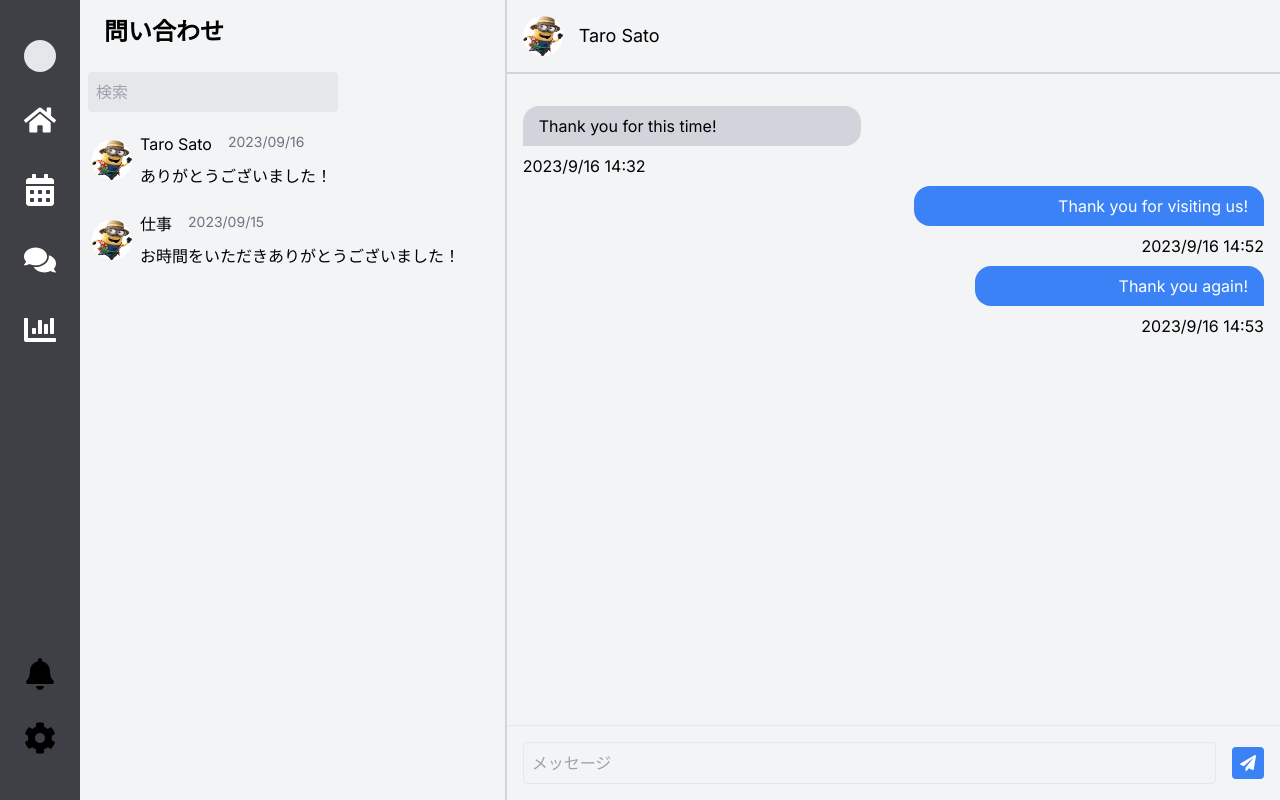
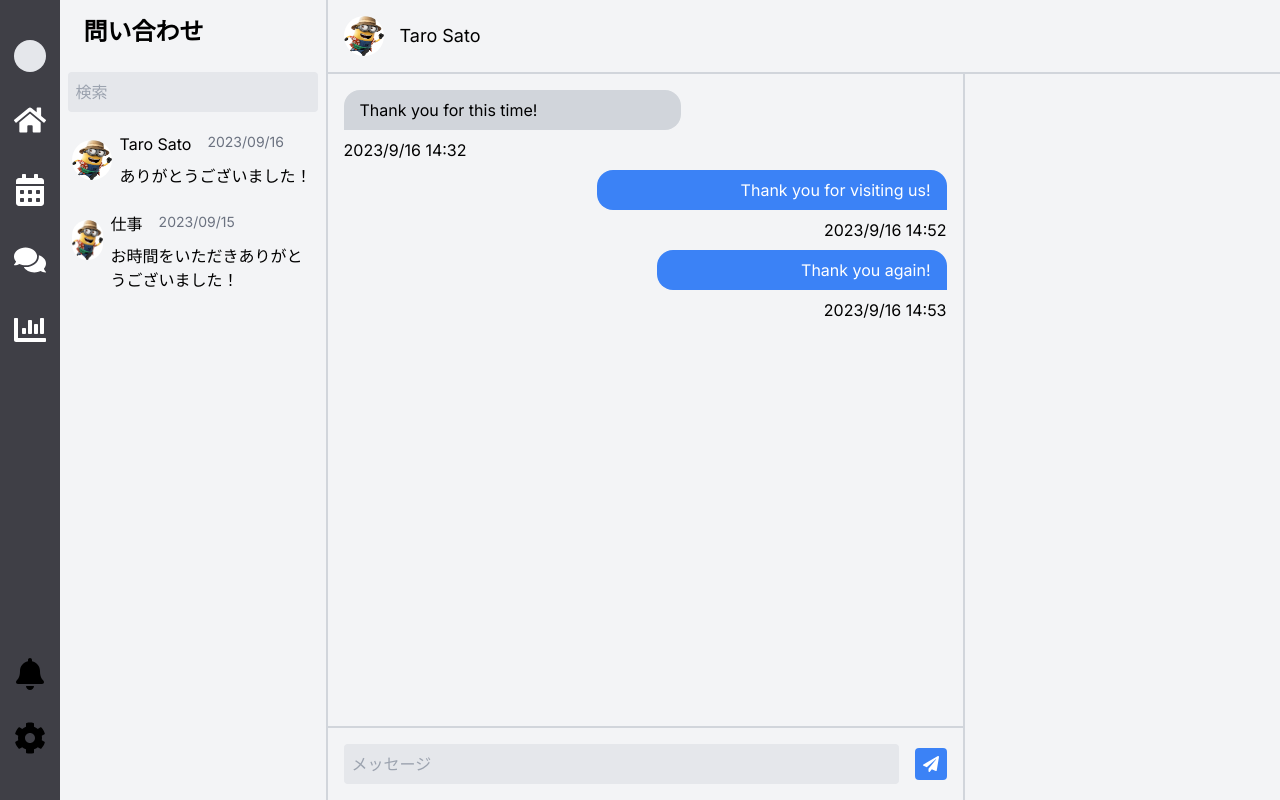
Before and after one commit to genshindev325/rule, a Next.js app in the folder rule-web/: page /chat in a window 1280 px wide. Built offline with nearby package versions, Linux system fonts and the light colour scheme.

Commit message:
divide chat page

```diff
--- a/rule-web/app/(store)/chat/page.tsx
+++ b/rule-web/app/(store)/chat/page.tsx
@@ -33,14 +33,30 @@ const ChatPage: React.FC = () => {
   };
 
   return (
-    <div className="min-h-screen min-w-full flex bg-gray-100">
+    <div className="h-screen min-w-full flex bg-gray-100">
       <div className="w-20">
         <Navbar />
       </div>
       <ChatList />
-      <div className="flex flex-col flex-1">
-        <ChatMessages />
-        <ChatInput sendMessage={sendMessage} />
+      <div className="flex flex-col w-full h-full">
+        <div className="flex flex-row items-center p-4 border-gray-300 border-b-2 border-solid">
+          <img
+            src="/image/minion.png"
+            alt="Taro Sato"
+            className="w-10 h-10 rounded-full mr-4"
+          />
+          <div>
+            <div className='text-lg'>Taro Sato</div>
+          </div>
+        </div>
+        <div className='flex flex-row h-full'>
+          <div className='flex flex-col w-2/3'>
+            <ChatMessages />
+            <ChatInput sendMessage={sendMessage} />
+          </div>
+          <div className='flex flex-col w-1/3 border-gray-300 border-l-2 border-solid'>
+          </div>
+        </div>
       </div>
     </div>
   );
--- a/rule-web/components/chat/chatInput.tsx
+++ b/rule-web/components/chat/chatInput.tsx
@@ -16,12 +16,12 @@ const ChatInput: React.FC<{ sendMessage: (message: string) => void }> = ({
   };
 
   return (
-    <div className="flex items-center p-4 border-t">
+    <div className="flex items-center p-4 border-gray-300 border-t-2 border-solid">
       <input
         type="text"
         value={input}
         onChange={(e) => setInput(e.target.value)}
-        className="flex-1 p-2 border rounded bg-gray-100"
+        className="flex-1 p-2 rounded bg-gray-200 focus:outline-none"
         placeholder="メッセージ"
       />
       <button
--- a/rule-web/components/chat/chatList.tsx
+++ b/rule-web/components/chat/chatList.tsx
@@ -32,7 +32,7 @@ const ChatList: React.FC = () => {
   };
 
   return (
-    <div className="w-1/3 py-4 bg-gray-100 border-gray-300 border-r-2 border-solid">
+    <div className="w-1/4 py-4 bg-gray-100 border-gray-300 border-r-2 border-solid">
       <h2 className="text-2xl font-bold mb-4 ml-6">問い合わせ</h2>
       <input
         type="text"
--- a/rule-web/components/chat/chatMessages.tsx
+++ b/rule-web/components/chat/chatMessages.tsx
@@ -5,16 +5,6 @@ import React from 'react';
 const ChatMessages: React.FC = () => {
   return (
     <div className="flex-1 bg-gray-100">
-      <div className="flex items-center p-4 mb-4 border-gray-300 border-b-2 border-solid">
-        <img
-          src="/image/minion.png"
-          alt="Taro Sato"
-          className="w-10 h-10 rounded-full mr-4"
-        />
-        <div>
-          <div className='text-lg'>Taro Sato</div>
-        </div>
-      </div>
       <div className="flex flex-col space-y-2 p-4">
         {/* conversations */}
         <div className="self-start bg-gray-300 py-2 pl-4 pr-36 rounded-2xl rounded-bl-none">
```
